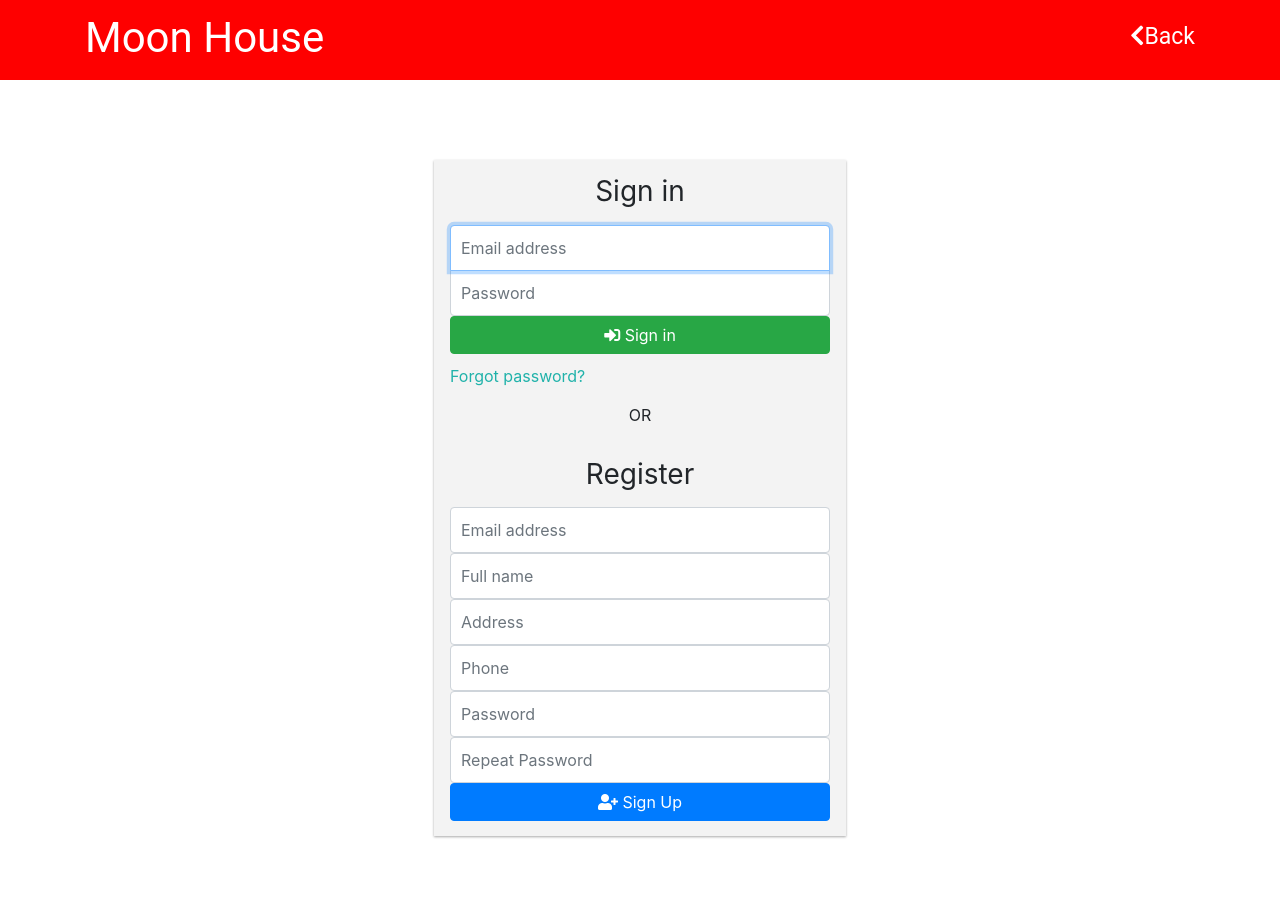
After one commit to manhpt16tlu/CongNghePhanMem, a PHP site: page /login.php in a window 1280 px wide. The commit adds this page. Run offline with PHP 8.4, Linux system fonts and the light colour scheme; some libraries are stand-ins or nearby versions.

Commit message:
Nguyen Viet Phong- create login form

```diff
--- /dev/null
+++ b/code/header/asset/login.css
@@ -0,0 +1,109 @@
+*{
+    margin:0;
+    padding: 0;
+    box-sizing: border-box;
+}
+ul,li{
+    list-style: none;
+}
+a{
+    text-decoration: none;
+    display: block;
+}
+.container{
+
+    width:460px;
+    padding-left: 15px;
+    padding-right: 15px;
+    margin-left: auto;
+    margin-right: auto;
+
+}
+.header
+{
+    background:#fe0000;
+    font-family: 'Roboto', sans-serif;
+}
+.header .header__menu{
+    height: 80px;
+    display: flex;
+    justify-content: space-between;
+    align-items: center;
+}
+.header .header__menu .header__menu-link{
+    text-decoration: none;
+    color: #fff;
+    font-size: 42px;
+    font-family: 'Roboto',Arial,'Helvetica Neue','Helvetica',sans-serif;
+
+}
+.header__menu-link{
+    margin-top:-5px;
+}
+.header-link{
+    margin-top:-5px;
+}
+.header .header__menu .header-link .list__item-link{
+    text-decoration: none;
+    margin-left: 20px;
+    color:#fff;
+    font-size:23px;
+}
+/* sign in FORM */
+.login-form{
+    width:412px;
+    margin:10vh auto;
+    background-color:#f3f3f3;
+    box-shadow: 0 1px 3px rgba(0,0,0,0.12), 0 1px 2px rgba(0,0,0,0.24);
+
+}
+.login-form form {
+    width: 100%;
+    max-width: 410px;
+    padding: 15px;
+    margin: auto;
+}
+.login-form .form-control {
+    position: relative;
+    box-sizing: border-box;
+    height: auto;
+    padding: 10px;
+    font-size: 16px;
+}
+.login-form .form-control:focus { z-index: 2; }
+.login-form .form-signin input[type="email"] {
+    margin-bottom: -1px;
+    border-bottom-right-radius: 0;
+    border-bottom-left-radius: 0;
+}
+.login-form .form-signin input[type="password"] {
+    border-top-left-radius: 0;
+    border-top-right-radius: 0;
+}
+
+.login-form .social-login{
+    width:390px;
+    margin:0 auto;
+    margin-bottom: 14px;
+}
+.login-form .social-btn{
+    font-weight: 100;
+    color:white;
+    width:190px;
+    font-size: 0.9rem;
+}
+
+.login-form a{
+    display: block;
+    padding-top:10px;
+    color:lightseagreen;
+}
+
+.login-form .lines{
+    width:200px;
+    border:1px solid red;
+}
+.form-signup .social-login{
+    width:210px !important;
+    margin: 0 auto;
+}
--- a/code/header/asset/style.css
+++ b/code/header/asset/style.css
@@ -63,7 +63,6 @@ a{
     right:0;
     border-radius: 4px;
     margin-left: -20px;
-
 }
 .header__menu-search button i {
     font-size: 40px;
--- a/code/header/index.php
+++ b/code/header/index.php
@@ -22,7 +22,7 @@
                 </div>
                 <div class="header__menu-search">
                     <form action="">
-                    <input class="form-control mr-sm-2 search" type="text" placeholder="  Bạn cần mua gì hôm nay ?"autocomplete="off">
+                    <input class="form-control search" type="text" placeholder="Bạn cần mua gì hôm nay ?"autofocus="">
                     <button aria-label= "btn-search">
                     <i class="fas fa-search"></i>
                     </button>
@@ -35,7 +35,7 @@
                             Giỏ Hàng</a>
                     </li>
                     <li class="list__item">
-                        <a href="#" class="list__item-link ">
+                        <a href="./login.php" class="list__item-link ">
                         <i class="far fa-user-circle"></i>
                             Tài khoản</a>
                     </li>
--- /dev/null
+++ b/code/header/login.php
@@ -0,0 +1,56 @@
+<!DOCTYPE html>
+<html lang="en">
+<head>
+    <meta charset="UTF-8">
+    <meta http-equiv="X-UA-Compatible" content="IE=edge">
+    <meta name="viewport" content="width=device-width, initial-scale=1.0">
+    <title>Login </title>
+    <link rel="stylesheet" href="https://fonts.googleapis.com/css2?family=Montserrat:wght@900&display=swap">
+    <!--Google font awesome-->
+    <link rel="stylesheet" type="text/css" href="https://cdnjs.cloudflare.com/ajax/libs/font-awesome/5.14.0/css/all.min.css">
+    <!--CSS-->
+    <link rel="stylesheet" href="./asset/login.css">
+    <link rel="stylesheet" href="https://maxcdn.bootstrapcdn.com/bootstrap/4.0.0/css/bootstrap.min.css">
+</head>
+<body>
+    <!--header-->
+<div class="header" >
+        <div class="container">
+            <div class="header__menu">
+                <div class="header__menu-logo">
+                   <a href="index.php" class="header__menu-link">Moon House</a>
+                </div>
+                <div class="header-link">
+                <a href="./index.php"class= "list__item-link"><i class="fas fa-chevron-left"></i>Back</i></a>
+                </div>
+            </div>
+        </div>
+</div>
+
+    <div class="login-form">
+        <!--signin-->
+        <form class="form-signin">
+            <h1 class="h3 mb-3 font-weight-normal" style="text-align: center"> Sign in</h1>
+            <input type="email"  class="form-control" placeholder="Email address" required="" autofocus="">
+            <input type="password"  class="form-control" placeholder="Password" required="">
+
+            <button class="btn btn-success btn-block" type="submit"><i class="fas fa-sign-in-alt"></i> Sign in</button>
+            <a href="#" id="forgot_pswd">Forgot password?</a>
+        </form>
+        <p style="text-align:center"> OR  </p>
+    <div class="register-form">
+        <form action="/signup/" class="form-signup">
+        <h1 class="h3 mb-3 font-weight-normal" style="text-align: center">Register</h1>
+                <input type="email" id="user-email" class="form-control" placeholder="Email address" required autofocus="">
+                <input type="text" id="user-name" class="form-control" placeholder="Full name" required="" autofocus="">
+                <input type="text" id="user-name" class="form-control" placeholder="Address" required="" autofocus="">
+                <input type="text" id="user-name" class="form-control" placeholder="Phone" required="" autofocus="">
+                <input type="password" id="user-pass" class="form-control" placeholder="Password" required autofocus="">
+                <input type="password" id="user-repeatpass" class="form-control" placeholder="Repeat Password" required autofocus="">
+
+                <button class="btn btn-primary btn-block" type="submit"><i class="fas fa-user-plus"></i> Sign Up</button>
+            </form>
+    </div>
+</div>
+</body>
+</html>
```
